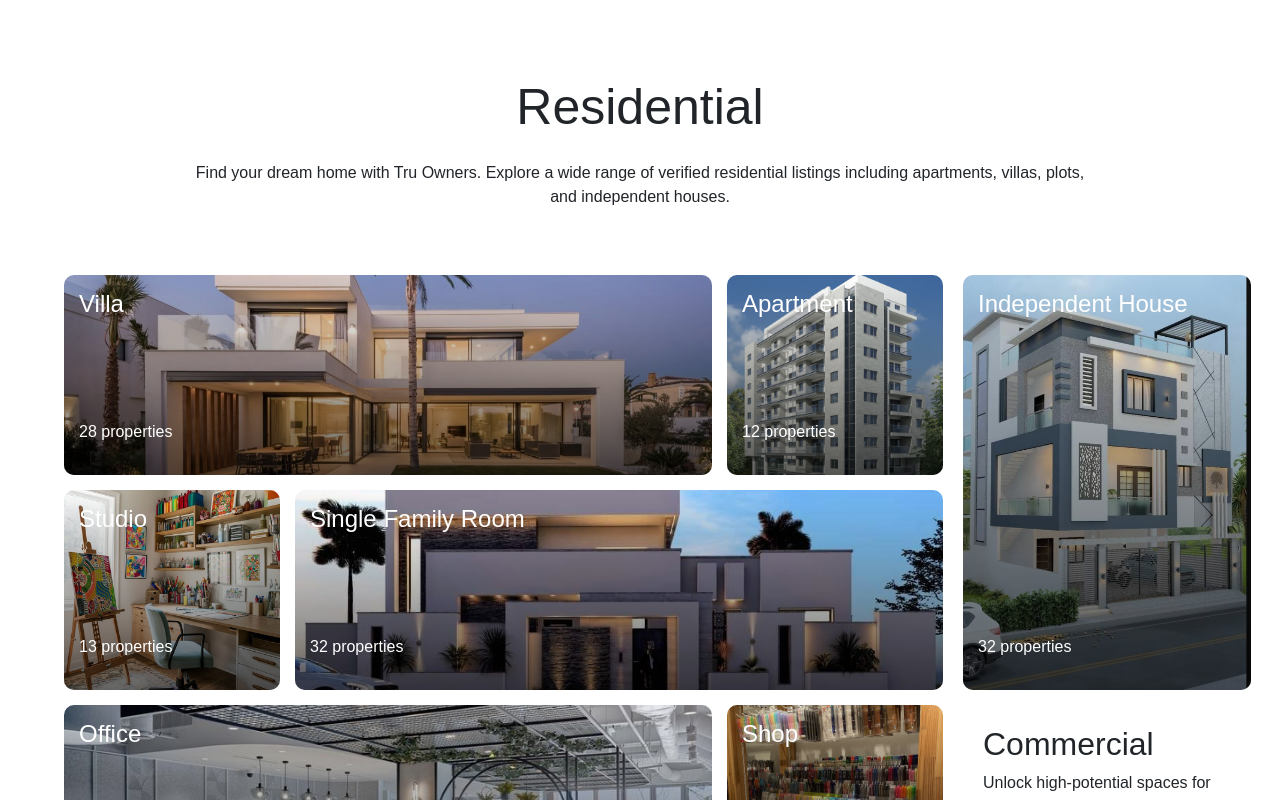
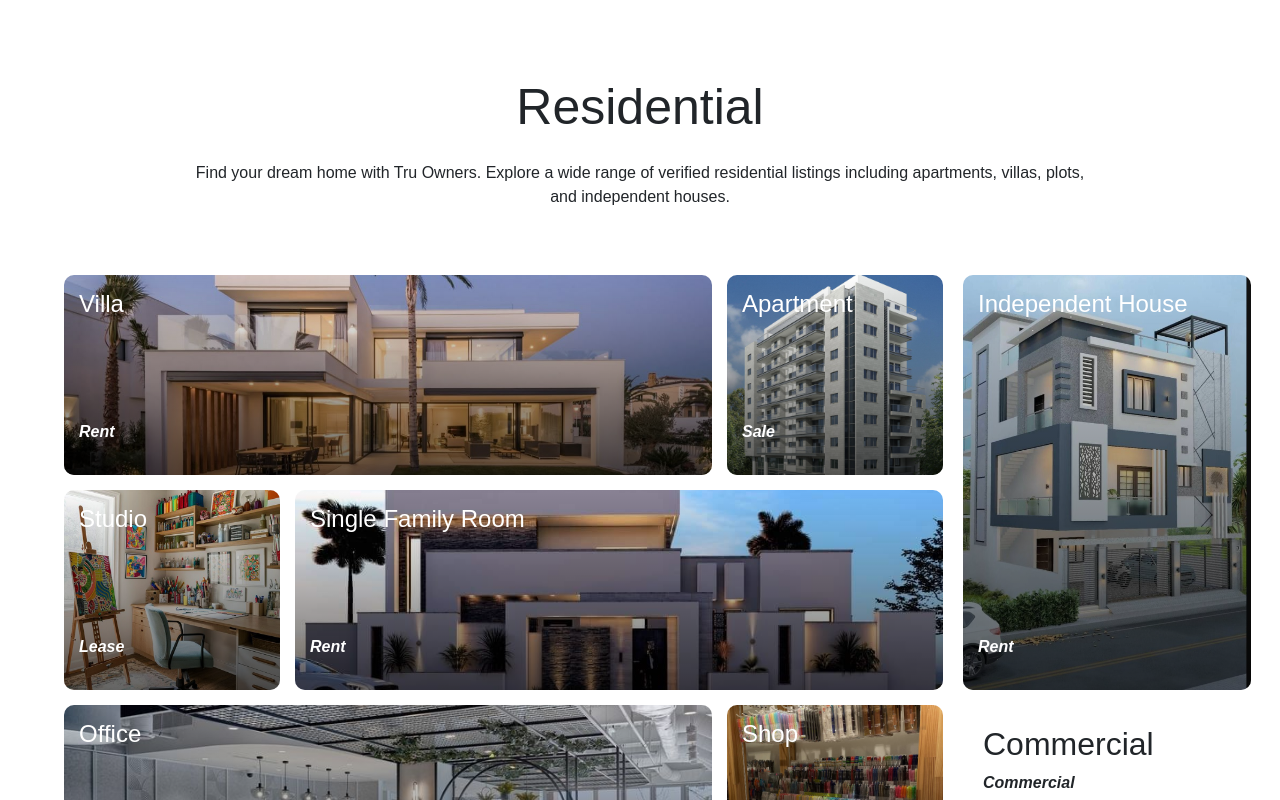
Before and after one commit to pradeepl-italliance/Truowners-frontend, a React (Vite) app: page / in a window 1280 px wide. Shown: the part 2000-2800 px from the top of the page. Built offline with nearby package versions, Linux system fonts and the light colour scheme; no server answers.

Commit message:
updates on home page

```diff
--- a/src/components/pages/Home/HomePage.jsx
+++ b/src/components/pages/Home/HomePage.jsx
@@ -29,18 +29,14 @@ import truOwnersLogo from '../../../assets/images/logo-Copy.jpg';
 import icon1 from '../../../assets/images/Icon(1).png';
 import icon2 from '../../../assets/images/Icon(2).png';
 import icon3 from '../../../assets/images/Icon(3).png';
-
-
 // import Button from '@mui/material/Button';
 // import AddAlertIcon from '@mui/icons-material/AddAlert';
 // import AccountCircleSharp from '@mui/icons-material/AccountCircleSharp';
 import Slider from "react-slick";
 import "slick-carousel/slick/slick.css";
 import "slick-carousel/slick/slick-theme.css";
-
 // import { useEffect, useRef, useState } from "react";
 // import React, { useState, useEffect, useRef } from "react";
-
 import { Container } from "@mui/material";
 import { useNavigate } from "react-router-dom";
 import per2 from '../../../assets/images/2.png';
@@ -48,19 +44,10 @@ import per1 from '../../../assets/images/1.png';
 import per3 from '../../../assets/images/3.png';
 import per4 from '../../../assets/images/4.png';
 import per5 from '../../../assets/images/5.png';
-
-
-
-
-
-
-
 const Counter = ({ target, label }) => {
   const [count, setCount] = useState(0);
   const ref = useRef(null);
   const [isVisible, setIsVisible] = useState(false);
-
-  // Detect when the counter is in view
   useEffect(() => {
     const observer = new IntersectionObserver(
       entries => {
@@ -73,15 +60,12 @@ const Counter = ({ target, label }) => {
     if (ref.current) observer.observe(ref.current);
     return () => observer.disconnect();
   }, []);
-
-  // Animate counter when visible
   useEffect(() => {
     if (isVisible) {
       let start = 0;
       const end = target;
       const duration = 2000; // ms
       const increment = end / (duration / 16);
-
       const timer = setInterval(() => {
         start += increment;
         if (start >= end) {
@@ -92,7 +76,6 @@ const Counter = ({ target, label }) => {
       }, 16);
     }
   }, [isVisible, target]);
-
   return (
     <div className="counter-item" ref={ref}>
       <h2 className="counter-number">{count}</h2>
@@ -100,15 +83,6 @@ const Counter = ({ target, label }) => {
     </div>
   );
 };
-
-
-
-
-
-
-
-
-
 const properties = [
   { title: "Villa", count: 28, img: "/villa.jpg" },
   { title: "Apartment", count: 12, img: "/apartment.jpg" },
@@ -118,11 +92,6 @@ const properties = [
   { title: "Office", count: 32, img: "/office.jpg" },
   { title: "Shop", count: 18, img: "/shop.jpg" },
 ];
-
-
-
-
-
 const testimonials = [
   {
     name: 'Rahul Mehta',
@@ -155,12 +124,7 @@ const testimonials = [
     image: per4,
   },
 ];
-
-
-
 const HomePage = () => {
-
-
   const sliderSettings = {
     dots: true,           // show navigation dots
     infinite: true,       // loop slides
@@ -175,20 +139,11 @@ const HomePage = () => {
       { breakpoint: 640, settings: { slidesToShow: 1 } },
     ]
   };
-
-
-
-  // const [location, setLocation] = useState("");
-
   const [activeTab, setActiveTab] = useState("Rent");
   const [location, setLocation] = useState("");
   const [date, setDate] = useState("");
   const navigate = useNavigate();
-
-  const tabs = ["Rent", "Buy", "Sell"];
-
-
-
+  const tabs = ["Rent", "Buy", "Sell", "Commercial"];
   const [showAll, setShowAll] = useState(false);
   const [properties, setProperties] = useState([])
   const [filteredProperties, setFilteredProperties] = useState([])
@@ -214,24 +169,20 @@ const HomePage = () => {
     minArea: '',
     maxArea: ''
   });
-
   const [searchTerm, setSearchTerm] = useState('')
   const [sortBy, setSortBy] = useState('newest')
   const { user, isAuthenticated, token } = useAuth()
-
   useEffect(() => {
     fetchProperties()
     if (isAuthenticated) {
       fetchWishlist()
     }
   }, [isAuthenticated])
-
   useEffect(() => {
     console.log('Total properties from API:', properties.length);
     console.log('Filtered properties:', filteredProperties.length);
     console.log('Properties data:', properties);
   }, [properties, filteredProperties]);
-
   useEffect(() => {
     if (isAuthenticated) {
       const propertyToView = localStorage.getItem('propertyToView')
@@ -242,30 +193,23 @@ const HomePage = () => {
       }
     }
   }, [isAuthenticated, properties])
-
   useEffect(() => {
     applyFilters()
   }, [properties, filters, searchTerm, sortBy])
-
   const fetchProperties = async () => {
     setLoading(true)
     setError('')
-
     try {
       const headers = {
         'Content-Type': 'application/json'
       }
-
-      // Add auth header if user is logged in
       if (isAuthenticated && token) {
         headers['Authorization'] = `Bearer ${token}`
       }
-
       const response = await fetch(buildApiUrl(API_CONFIG.USER.PROPERTIES), {
         method: 'GET',
         headers
       })
-
       let data
       try {
         data = await response.json()
@@ -273,11 +217,9 @@ const HomePage = () => {
       } catch (parseError) {
         throw new Error('Invalid response from server')
       }
-
       if (!response.ok) {
         throw new Error(data.error || handleApiError(null, response))
       }
-
       if (data.success) {
         setProperties(data.data.properties || [])
       } else {
@@ -290,7 +232,16 @@ const HomePage = () => {
       setLoading(false)
     }
   }
+const handleSearch = () => {
+  console.log("Property Type:", filters.propertyType);
+  console.log("Bedrooms:", filters.bedrooms);
+  console.log("Type:", activeTab); // ✅ This is what you were missing
 
+  // Navigate to properties page with query params
+  navigate(
+    `/properties?propertyType=${filters.propertyType}&bedrooms=${filters.bedrooms}&listingType=${activeTab}`
+  );
+};
   const fetchWishlist = async () => {
     if (!isAuthenticated || !token) return
 
@@ -302,7 +253,6 @@ const HomePage = () => {
           'Authorization': `Bearer ${token}`
         }
       })
-
       if (response.ok) {
         const data = await response.json()
         if (data.success) {
@@ -313,17 +263,14 @@ const HomePage = () => {
       console.warn('Failed to fetch wishlist:', err)
     }
   }
-
   const handleWishlistToggle = async (propertyId) => {
     if (!isAuthenticated) {
       setShowAuthPrompt(true)
       return
     }
-
     try {
       const isInWishlist = wishlist.includes(propertyId)
       const method = isInWishlist ? 'DELETE' : 'POST'
-
       const response = await fetch(buildApiUrl(`${API_CONFIG.USER.WISHLIST}/${propertyId}`), {
         method,
         headers: {
@@ -331,7 +278,6 @@ const HomePage = () => {
           'Authorization': `Bearer ${token}`
         }
       })
-
       if (response.ok) {
         const data = await response.json()
         if (data.success) {
@@ -346,39 +292,32 @@ const HomePage = () => {
       console.error('Wishlist toggle error:', err)
     }
   }
-
   const handlePropertyClick = (property) => {
     setSelectedProperty(property)
     setShowPropertyDetails(true)
   }
-
   // NEW: Handle login requirement for view details
   const handleLoginRequired = () => {
     setShowLogin(true)
   }
-
   // NEW: Handle successful login
   const handleAuthSuccess = () => {
     setShowLogin(false)
     setShowRegister(false)
     setShowAuthPrompt(false)
   }
-
   // NEW: Switch between login and register
   const handleSwitchToRegister = () => {
     setShowLogin(false)
     setShowRegister(true)
   }
-
   const handleSwitchToLogin = () => {
     setShowRegister(false)
     setShowLogin(true)
   }
-
   // Update the applyFilters function in HomePage.jsx
   const applyFilters = () => {
     let filtered = [...properties];
-
     // Search term filter - searches in title, description, and location
     if (filters.searchTerm) {
       const searchLower = filters.searchTerm.toLowerCase();
@@ -388,11 +327,9 @@ const HomePage = () => {
         const locationMatch = getLocationString(property.location).toLowerCase().includes(searchLower);
         const cityMatch = property.location?.city?.toLowerCase().includes(searchLower);
         const addressMatch = property.location?.address?.toLowerCase().includes(searchLower);
-
         return titleMatch || descMatch || locationMatch || cityMatch || addressMatch;
       });
     }
-
     // Location filter
     if (filters.location) {
       filtered = filtered.filter(property => {
@@ -402,28 +339,24 @@ const HomePage = () => {
           address.includes(filters.location.toLowerCase());
       });
     }
-
     // City filter
     if (filters.city) {
       filtered = filtered.filter(property =>
         property.location?.city?.toLowerCase().includes(filters.city.toLowerCase())
       );
     }
-
     // State filter
     if (filters.state) {
       filtered = filtered.filter(property =>
         property.location?.state?.toLowerCase().includes(filters.state.toLowerCase())
       );
     }
-
     // Property type filter
     if (filters.propertyType && filters.propertyType !== 'all') {
       filtered = filtered.filter(property =>
         property.propertyType?.toLowerCase() === filters.propertyType.toLowerCase()
       );
     }
-
     // Price range filter
     if (filters.priceRange) {
       filtered = filtered.filter(property => {
@@ -431,7 +364,6 @@ const HomePage = () => {
         return rent >= filters.priceRange.min && rent <= filters.priceRange.max;
       });
     }
-
     // Bedrooms filter
     if (filters.bedrooms && filters.bedrooms !== 'any') {
       const bedroomCount = parseInt(filters.bedrooms);
@@ -440,7 +372,6 @@ const HomePage = () => {
         return filters.bedrooms === '5' ? propBedrooms >= 5 : propBedrooms === bedroomCount;
       });
     }
-
     // Bathrooms filter
     if (filters.bathrooms && filters.bathrooms !== 'any') {
       const bathroomCount = parseInt(filters.bathrooms);
@@ -449,7 +380,6 @@ const HomePage = () => {
         return filters.bathrooms === '4' ? propBathrooms >= 4 : propBathrooms === bathroomCount;
       });
     }
-
     // Area filter
     if (filters.minArea || filters.maxArea) {
       filtered = filtered.filter(property => {
@@ -459,7 +389,6 @@ const HomePage = () => {
         return area >= minArea && area <= maxArea;
       });
     }
-
     // Amenities filter
     if (filters.amenities && filters.amenities.length > 0) {
       filtered = filtered.filter(property =>
@@ -470,11 +399,8 @@ const HomePage = () => {
         )
       );
     }
-
     setFilteredProperties(filtered);
   };
-
-
   const getLocationString = (location) => {
     if (typeof location === 'string') {
       return location
@@ -487,7 +413,6 @@ const HomePage = () => {
     }
     return 'Location not specified'
   }
-
   const handleCloseModals = () => {
     setShowAuthPrompt(false)
     setShowLogin(false)
@@ -495,7 +420,6 @@ const HomePage = () => {
     setShowPropertyDetails(false)
     setSelectedProperty(null)
   }
-
   if (loading) {
     return (
       <div className="homepage">
@@ -508,17 +432,10 @@ const HomePage = () => {
       </div>
     )
   }
-
   return (
     <>
       <div className="homepage">
         <div className="container">
-
-
-
-
-
-
           <section>
             <div className="whole-con" >
               <Container>
@@ -539,9 +456,6 @@ const HomePage = () => {
                       </p>
                     </div>
                   </div>
-
-
-
                   {/* Row 2 - Slider */}
                   <div className="slider-wrapper" >
                     <Slider {...sliderSettings}>
@@ -584,13 +498,8 @@ const HomePage = () => {
 
                         </div>
                       </div></div>
-
-
                     </Slider>
                   </div>
-
-
-
                   {/* Row 3 - Counters */}
                   <div className="counter-section">
                     <Counter target={7.4} label="Property Return Rate" />
@@ -605,17 +514,6 @@ const HomePage = () => {
               </Container>
             </div>
           </section>
-
-
-
-
-
-
-
-
-
-
-
          <section className="res-sec">
   <div
     style={{
@@ -635,7 +533,6 @@ const HomePage = () => {
       houses.
     </p>
   </div>
-
   <div className="container-image">
     {/* Left Column */}
     <div className="left-col">
@@ -647,19 +544,22 @@ const HomePage = () => {
               className={`img-box ${item.size}`}
               style={{ backgroundImage: `url(${item.backgroundImage})` }}
               onClick={() =>
-                          navigate(`/properties?propertyType=${item.propertyType.toLowerCase()}`)
+                navigate(
+                  `/properties?propertyType=${item.propertyType.toLowerCase()}&listingType=${activeTab.toLowerCase()}`
+                )
               }
             >
               <div className="overlay-1">
                 <h4>{item.propertyType}</h4>
-                          <p>{item.count} properties</p>
+                <p style={{ fontWeight: 600, fontStyle: 'italic', marginTop: '5px' }}>
+                  {item.listingType}
+                </p>
               </div>
             </div>
           ))}
         </div>
       ))}
     </div>
-
     {/* Right Column */}
     <div className="right-col">
       {/* Independent House */}
@@ -669,27 +569,69 @@ const HomePage = () => {
           backgroundImage: `url(${propertyData.rightCol.independent.backgroundImage})`,
         }}
         onClick={() =>
-                    navigate(`/properties?propertyType=${propertyData.rightCol.independent.propertyType.toLowerCase()}`)
+          navigate(
+            `/properties?propertyType=${propertyData.rightCol.independent.propertyType.toLowerCase()}&listingType=${activeTab.toLowerCase()}`
+          )
         }
       >
         <div className="overlay-1">
           <h4>{propertyData.rightCol.independent.propertyType}</h4>
-                    <p>{propertyData.rightCol.independent.count} properties</p>
+          <p style={{ fontWeight: 600, fontStyle: 'italic', marginTop: '5px' }}>
+            {propertyData.rightCol.independent.listingType}
+          </p>
         </div>
       </div>
 
       {/* Commercial Text Box */}
       <div className="text-box">
         <h2>{propertyData.rightCol.commercial.heading}</h2>
+        <p style={{ fontWeight: 600, fontStyle: 'italic', marginTop: '5px' }}>
+          Commercial
+        </p>
         <p>{propertyData.rightCol.commercial.description}</p>
       </div>
     </div>
   </div>
 </section>
-
-
-
-
+<div className="search-filters" style={{ textAlign: 'center', marginBottom: '50px' }}>
+  <select
+    value={filters.propertyType}
+    onChange={(e) => setFilters(prev => ({ ...prev, propertyType: e.target.value }))}
+  >
+    <option value="all">All</option>
+    <option value="apartment">Apartment</option>
+    <option value="villa">Villa</option>
+    <option value="studio">Studio</option>
+    <option value="independent house">Independent House</option>
+  </select>
+  <select
+    value={filters.bedrooms}
+    onChange={(e) => setFilters(prev => ({ ...prev, bedrooms: e.target.value }))}
+  >
+    <option value="any">Any</option>
+    <option value="1">1</option>
+    <option value="2">2</option>
+    <option value="3">3</option>
+    <option value="4">4+</option>
+  </select>
+  <input
+    type="text"
+    placeholder="Location"
+    value={filters.location}
+    onChange={(e) => setFilters(prev => ({ ...prev, location: e.target.value }))}
+  />
+<button
+  type="button"
+  onClick={() => {
+    console.log("Search clicked!");
+    console.log("Property Type:", filters.propertyType);
+    console.log("Bedrooms:", filters.bedrooms);
+    console.log("Type:", activeTab); // This is the selected tab
+  }}
+>
+  Search
+</button>
+</div>
           {/* Properties Grid */}
           <div className="properties-section" style={{ background: 'linear-gradient(180deg, #E1EDFF 0%, rgba(255, 255, 255, 0.14) 100%)' }}>
             <div className="properties-header" >
@@ -734,7 +676,6 @@ const HomePage = () => {
                 ))}
               </div>
             )}
-
             <div className="button-color">
               <Button
                 fullWidth
@@ -793,16 +734,8 @@ const HomePage = () => {
     </button>
   </div>
 </section>
-
-
-
-
-
-
-
           <section className="about-cta">
             <div className="three-column-layout">
-
               {/* Column 3 (Form) */}
               <div className="column form-column" >
                 <form >
@@ -814,32 +747,22 @@ const HomePage = () => {
                   {/* <select>
           <option>Select</option>
         </select> */}
-
                   {/* <label className='title-color1'>Information</label> */}
                   {/* <input type="text" placeholder="I'm a" /> */}
                   <input type="text" placeholder="NAME" />
                   {/* <input type="text" placeholder="Last Name" /> */}
                   <input type="email" placeholder="EMAIL ADDRESS" />
-
                   <input type="number" placeholder="PHONE NUMBER" />
-
                   {/*
  <input type="text" placeholder="LOCATION" /> */}
-
                   <textarea placeholder="HELLO, I AM INTERESTED IN 2 BHK 2ND FLOOR, NORTH FACING MAIN DOOR, 32000 RENT." rows="4"></textarea>
-
-
-
                   {/* <label>Property</label> */}
                   <select >
                     <option value="">INTERESTED IN</option>
                     <option value="SELL">SELL</option>
                     <option value="RENT">RENT</option>
                     <option value="LEASE">LEASE</option>
-
                   </select>
-
-
                   <label style={{ color: '#000' }}>
                     <input type="checkbox" /> By submitting this form I agree to Terms of Use
                   </label>
@@ -849,33 +772,21 @@ const HomePage = () => {
                   </div>
                   <div className='whatsapp-btn'>
                     <button type="submit" class="submit-btn mar-btn1" >WHATSAPP</button>
-
                   </div>
-
                 </form>
-
               </div>
-
               {/* Column 1 */}
               <div className="column center1">
                 <div className="section12">
-
                   <h3>Putting a plan to action,
                     to assure your satisfaction! </h3>
                   <p>
                     Every property listed on our platform is thoroughly verified for authenticity, location accuracy, and pricing—so you can rent or buy with complete confidence.
                   </p>
                 </div>
-
-
               </div>
-
-
-
             </div>
-
           </section>
-
           <div
             style={{
               width: '100%',
@@ -1027,28 +938,26 @@ const HomePage = () => {
     </>
   )
 }
-
 export default HomePage
-
 const propertyData = {
   leftCol: [
     [
-      { propertyType: "Villa", count: 28, backgroundImage: villaImg, size: "w75" },
-      { propertyType: "Apartment", count: 12, backgroundImage: aprtmentImg, size: "w25" },
+      { propertyType: "Villa", listingType: "Rent", backgroundImage: villaImg, size: "w75" },
+      { propertyType: "Apartment", listingType: "Sale", backgroundImage: aprtmentImg, size: "w25" },
     ],
     [
-      { propertyType: "Studio", count: 13, backgroundImage: studioImg, size: "w25" },
-      { propertyType: "Single Family Room", count: 32, backgroundImage: singleImg, size: "w75" },
+      { propertyType: "Studio", listingType: "Lease", backgroundImage: studioImg, size: "w25" },
+      { propertyType: "Single Family Room", listingType: "Rent", backgroundImage: singleImg, size: "w75" },
     ],
     [
-      { propertyType: "Office", count: 32, backgroundImage: officeImg, size: "w75" },
-      { propertyType: "Shop", count: 18, backgroundImage: shopImg, size: "w25" },
+      { propertyType: "Office", listingType: "Commercial", backgroundImage: officeImg, size: "w75" },
+      { propertyType: "Shop", listingType: "Commercial", backgroundImage: shopImg, size: "w25" },
     ],
   ],
   rightCol: {
     independent: {
       propertyType: "Independent House",
-      count: 32,
+      listingType: "Rent", // ✅ Add the type here
       backgroundImage: indepenImg,
     },
     commercial: {
```
Also changed, not shown: src/components/pages/Home/HomeHeaderContainer.jsx (+11 -15 lines). Lines whose indentation alone changed are shown as unchanged.
